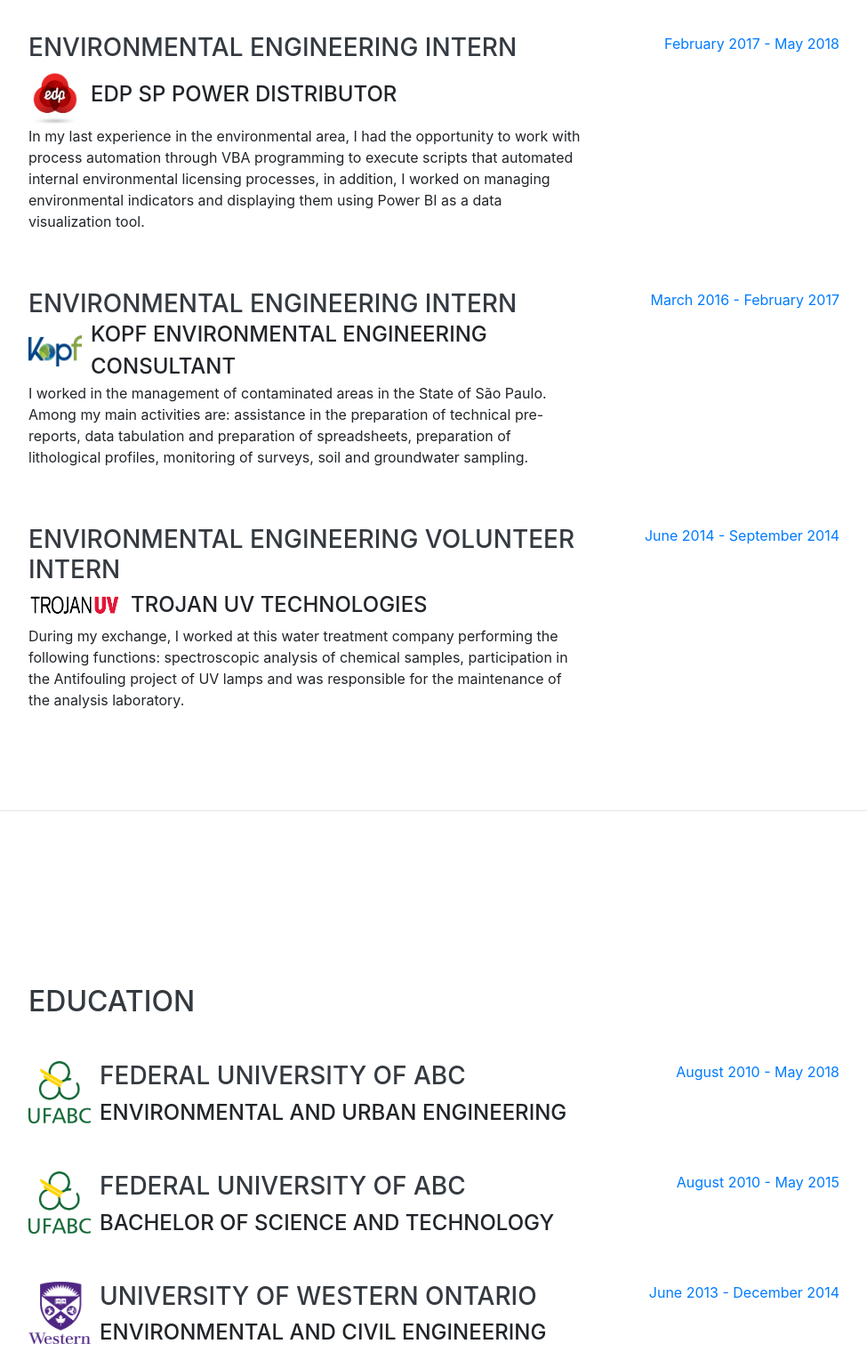
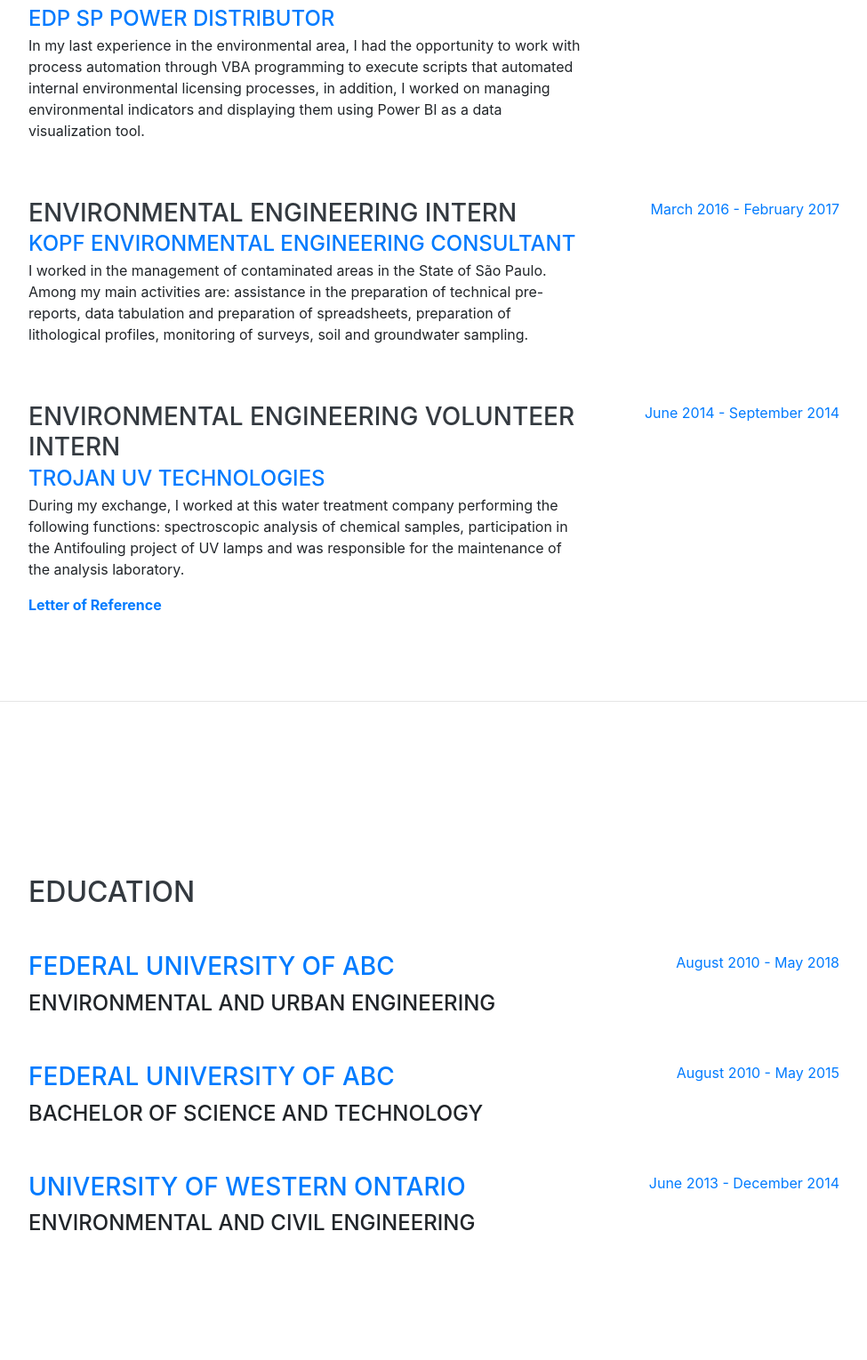
Before and after one commit to Victorasa21/resume-EN, a website with bundled scripts: page index.html in a window 1280 px wide. Shown: the part 1651-3180 px from the top of the page at 89% size, without its empty margins (288-1263 px from the left). Built offline with nearby package versions, Linux system fonts and the light colour scheme; a web font is replaced by a local one.

Commit message:
images changes and hyperlink added

```diff
--- a/index.html
+++ b/index.html
@@ -107,8 +107,7 @@
           <div class="resume-content">
             <h3 class="mb-0">Fullstack Developer and Chatbot Consultant</h3>
             <div class="company-container">
-              <div class="subheading mb-3">Certsys IT Consultant</div>
-              <img class="company-img" src="./img/Certsys.png" alt="Certsys">
+              <div class="subheading mb-3"><a href="https://www.certsys.com.br/">Certsys IT Consultant</a></div>
             </div>
             <p>Currently, I work on the development of web solutions and APIs. I deliver APIs in Nodejs that integrate chatbots applications in Javascript, with non-relational databases (ie: MongoDb), third-party REST / SOAP APIs and APIs from IBM Watson, in the most diverse media: Facebook,
               Workplace, embedded pages, client page, among others.
@@ -124,8 +123,7 @@
           <div class="resume-content">
             <h3 class="mb-0">Chatbot Consultant</h3>
             <div class="company-container">
-              <div class="subheading mb-3">Certsys IT Consultant</div>
-              <img class="company-img" src="./img/Certsys.png" alt="Certsys">
+              <div class="subheading mb-3"><a href="https://www.certsys.com.br/">Certsys IT Consultant</a></div>
             </div>
             <p>During my first experience in the information technology area, I worked with artificial intelligence in creating chatbots together with customers. Among the main activities carried out by me, there are the flow mapping, logical construction of conversations, execution of ideation
               workshops with the client to understand the pains and objectives of each project. I worked mainly on the IBM Cloud platform, using Watson Assistant as the main artificial intelligence tool, and the main clients I work with are major insurance companies.</p>
@@ -140,8 +138,7 @@
             <h3 class="mb-0">Environmental Engineering Intern
             </h3>
             <div class="company-container">
-              <div class="subheading mb-3">EDP SP POWER DISTRIBUTOR</div>
-              <img class="company-img-edp" src="./img/edp_logo.jpg" alt="Certsys">
+              <div class="subheading mb-3"><a href="https://www.edp.com/en">EDP SP POWER DISTRIBUTOR</a></div>
             </div>
             <p>In my last experience in the environmental area, I had the opportunity to work with process automation through VBA programming to execute scripts that automated internal environmental licensing processes, in addition, I worked on managing environmental indicators and displaying them
               using Power BI as a data visualization tool.</p>
@@ -156,8 +153,7 @@
             <h3 class="mb-0">Environmental Engineering Intern
             </h3>
             <div class="company-container">
-              <div class="subheading mb-3">KOPF Environmental Engineering Consultant</div>
-              <img class="company-img-kopf" src="./img/kopf.png" alt="Certsys">
+              <div class="subheading mb-3"><a href="http://www.kopf.eng.br/">KOPF Environmental Engineering Consultant</a></div>
             </div>
             <p>I worked in the management of contaminated areas in the State of São Paulo. Among my main activities are: assistance in the preparation of technical pre-reports, data tabulation and preparation of spreadsheets, preparation of lithological profiles, monitoring of surveys, soil and
               groundwater sampling.</p>
@@ -172,10 +168,10 @@
             <h3 class="mb-0">Environmental Engineering Volunteer Intern
             </h3>
             <div class="company-container">
-              <div class="subheading mb-3">TROJAN UV TECHNOLOGIES</div>
-              <img class="company-img-trojanuv" src="./img/trojanuv.png" alt="Certsys">
+              <div class="subheading mb-3"><a href="https://www.trojanuv.com/">TROJAN UV TECHNOLOGIES</a></div>
             </div>
             <p>During my exchange, I worked at this water treatment company performing the following functions: spectroscopic analysis of chemical samples, participation in the Antifouling project of UV lamps and was responsible for the maintenance of the analysis laboratory.</p>
+            <a href="https://github.com/Victorasa21/resume-EN/blob/master/docs/victor-letter.pdf"><b>Letter of Reference</b></a>
           </div>
           <div class="resume-date text-md-right">
             <span class="text-primary">June 2014 - September 2014</span>
@@ -196,11 +192,10 @@
           <div class="university-container">
             <div class="resume-content">
               <div class="university-text-container">
-                <h3 class="mb-0">Federal University of ABC</h3>
+                <h3 class="mb-0"><a href="http://ri.ufabc.edu.br/en/">Federal University of ABC</a></h3>
                 <div class="subheading mb-3" style="margin-top: 6px;">Environmental and Urban Engineering</div>
               </div>
             </div>
-            <img class="company-img" src="./img/ufabc.png" alt="Certsys">
           </div>
           <div class="resume-date text-md-right">
             <span class="text-primary">August 2010 - May 2018</span>
@@ -211,11 +206,10 @@
           <div class="university-container">
             <div class="resume-content">
               <div class="university-text-container">
-                <h3 class="mb-0">Federal University of ABC</h3>
+                <h3 class="mb-0"><a href="http://ri.ufabc.edu.br/en/">Federal University of ABC</a></h3>
                 <div class="subheading mb-3" style="margin-top: 6px;">Bachelor of Science and Technology</div>
               </div>
             </div>
-            <img class="company-img" src="./img/ufabc.png" alt="Certsys">
           </div>
           <div class="resume-date text-md-right">
             <span class="text-primary">August 2010 - May 2015</span>
@@ -226,11 +220,10 @@
           <div class="university-container">
             <div class="resume-content">
               <div class="university-text-container">
-                <h3 class="mb-0">University of Western Ontario</h3>
+                <h3 class="mb-0"><a href="https://www.uwo.ca/">University of Western Ontario</a></h3>
                 <div class="subheading mb-3" style="margin-top: 6px;">Environmental and Civil Engineering</div>
               </div>
             </div>
-            <img class="company-img" src="./img/western.png" alt="Certsys">
           </div>
           <div class="resume-date text-md-right">
             <span class="text-primary">June 2013 - December 2014</span>
@@ -330,7 +323,6 @@
           such houses.</p>
         <p class="mb-0">The second participation was in 2018 together with an NGO that takes care of low-income children during the time I worked at EDP. Among the activities provided, fundraising, reform of the institution and monitoring throughout the year with assistance in projects involving the
           community stand out.</p>
-        <!-- <img style ="width: 100%; margin-top: 20px;"src="img/teto2.jpg" alt=""> -->
         <div class="carrousel">
           <div id="carouselExampleControls" class="carousel slide" data-ride="carousel">
             <div class="carousel-inner" style="width: 100%; height: auto;">
```
Also changed, not shown: img/Certsys.png (deleted), img/edp_logo.jpg (deleted), img/kopf.png (deleted), img/trojanuv.png (deleted), img/ufabc.png (deleted), img/western.png (deleted), 1 other file.
